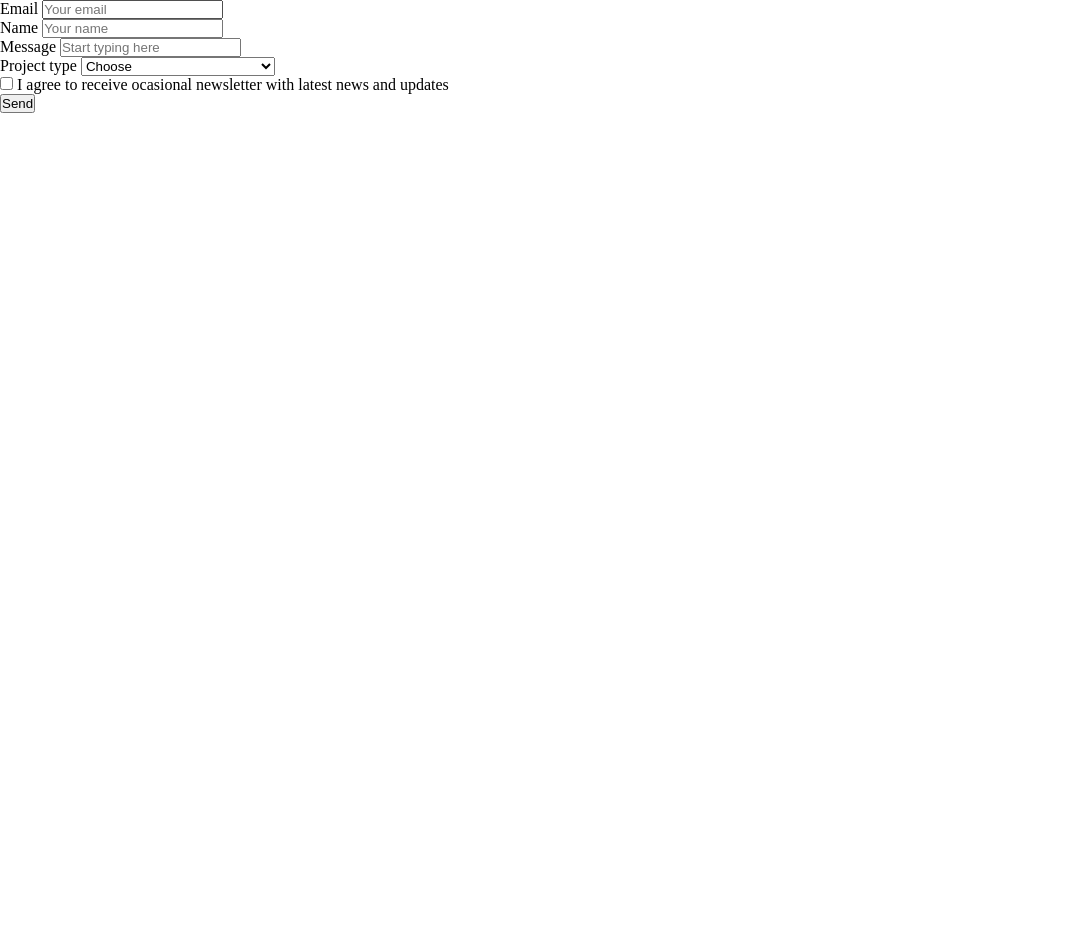
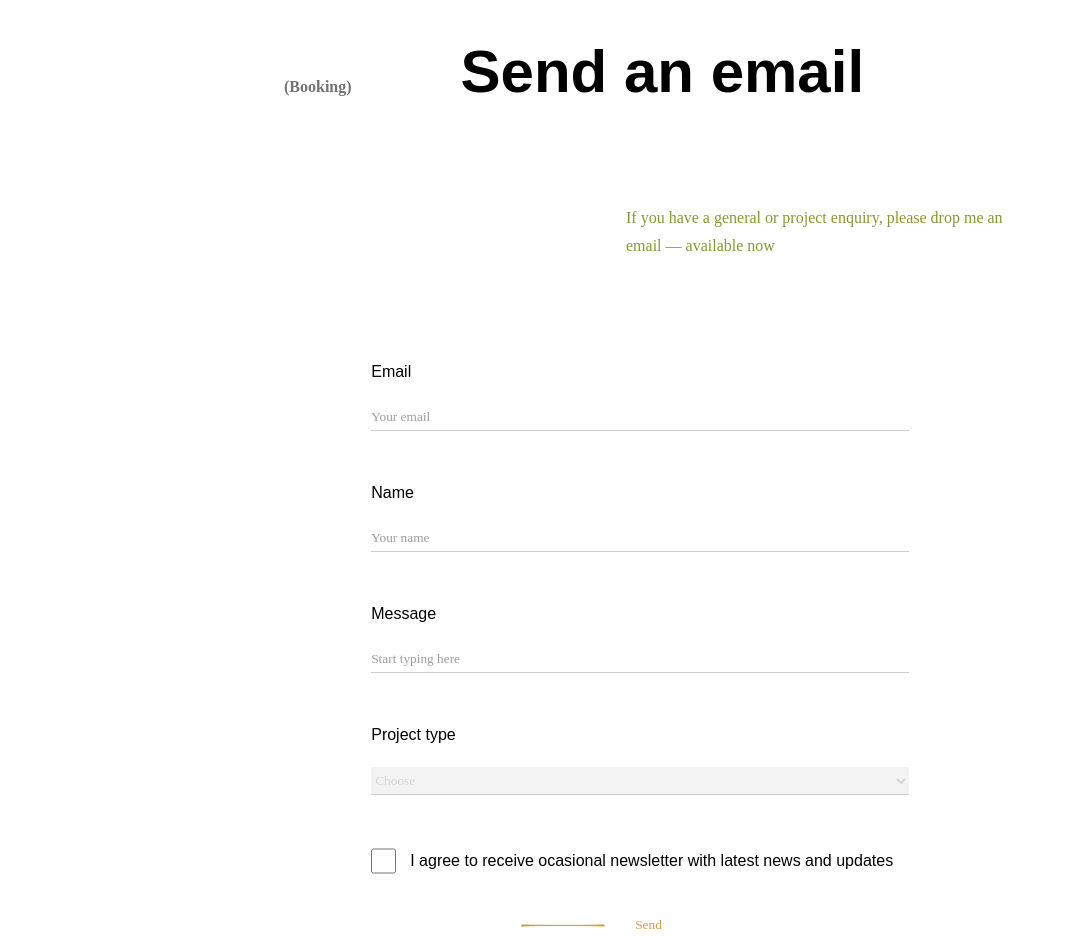
Before and after one commit to TetianaOkhrimenko/forms-homework, a plain HTML site: page index.html in a window 1280 px wide. Shown: the whole page, without its empty margins (0-1066 px from the left). Before the commit the page ends 800 px from the top, so only its background shows below. Drawn offline with Linux system fonts and the light colour scheme; files whose address does not match are found by name.

Commit message:
Added a styling to form-box.

```diff
--- a/index.html
+++ b/index.html
@@ -9,15 +9,36 @@
     <title>Sebastian Mullaert</title>
   </head>
   <body>
+    <section class="form-section">
+      <div>
+        <h3><span>(Booking)</span>Send an email</h3>
+        <p>
+          If you have a general or project enquiry, please drop me an email —
+          available now
+        </p>
+      </div>
+      <div class="form-box">
         <form action="#" method="GET">
           <div>
             <label for="email">Email</label>
-        <input type="email" name="email" id="email" placeholder="Your email" />
+            <input
+              type="email"
+              name="email"
+              id="email"
+              placeholder="Your email"
+              autocomplete="off"
+            />
           </div>
 
           <div>
             <label for="name">Name</label>
-        <input type="text" name="name" id="name" placeholder="Your name" />
+            <input
+              type="text"
+              name="name"
+              id="name"
+              placeholder="Your name"
+              autocomplete="off"
+            />
           </div>
 
           <div>
@@ -27,21 +48,22 @@
               name="message"
               id="message"
               placeholder="Start typing here"
+              autocomplete="off"
             />
           </div>
 
           <div>
             <label for="project">Project type</label>
-        <select name="project" id="project" placeholder="Choose">
-          <option value="" disabled selected hidden>Choose</option>
-          <option value="">Reserve for personal event</option>
-          <option value="">Buy tickets for a next concert</option>
-          <option value="">Reserve from a venue</option>
-          <option value="">Other</option>
+            <select name="project" id="project">
+              <option value="option-0" disabled selected hidden>Choose</option>
+              <option value="option-1">Reserve for personal event</option>
+              <option value="option-2">Buy tickets for a next concert</option>
+              <option value="option-3">Reserve from a venue</option>
+              <option value="option-4">Other</option>
             </select>
           </div>
 
-      <div>
+          <div class="checkbox">
             <input type="checkbox" name="agreement" id="agreement" />
             <label for="agreement"
               >I agree to receive ocasional newsletter with latest news and
@@ -49,7 +71,12 @@
             >
           </div>
 
+          <div class="send-button">
+            <img src="images/icon.png" alt="Icon" />
             <input type="submit" value="Send" />
+          </div>
         </form>
+      </div>
+    </section>
   </body>
 </html>
--- a/style.css
+++ b/style.css
@@ -18,7 +18,120 @@
   padding: 0;
 }
 
+body {
+  font-family: "Ogg", Fallback, sans-serif;
+  font-size: 16px;
+  line-height: 24px;
+}
+
 p {
   margin: 0;
   padding: 0;
 }
+
+img {
+  max-width: 100%;
+}
+
+.form-section {
+  padding: 40px 0;
+}
+.form-section h3 {
+  font-size: 60px;
+  line-height: 64px;
+  color: #000000;
+  margin-left: 284px;
+  margin-bottom: 100px;
+}
+
+.form-section p {
+  font-family: "TradeGothic LT Extended";
+  color: #71870e;
+  opacity: 0.85;
+  line-height: 28px;
+  margin-bottom: 100px;
+  width: 30%;
+  margin-left: 626px;
+}
+
+.form-section span {
+  font-family: "TradeGothic LT Extended";
+  font-size: 16px;
+  line-height: 28px;
+  color: #000000;
+  opacity: 0.55;
+  margin-right: 109px;
+}
+
+.form-box {
+  /*width: 42%;*/
+  display: flex;
+  justify-content: center;
+}
+
+form {
+  width: 42%;
+}
+
+input[type="text"],
+input[type="email"],
+select {
+  padding: 5px 0;
+  margin: 20px 0 50px 0;
+  border: none;
+  border-bottom: 1px solid #b9b9b9;
+  width: 100%;
+}
+
+select:focus,
+input:focus {
+  outline: none;
+  border: none;
+  border-bottom: 1px solid #b9b9b9;
+}
+
+input[placeholder] {
+  font-family: "TradeGothic LT Extended";
+  color: #c4c4c4;
+  opacity: 0.7;
+}
+
+select {
+  font-family: "TradeGothic LT Extended";
+  color: #c4c4c4;
+  opacity: 0.7;
+}
+
+input[type="submit"] {
+  border: none;
+  background: none;
+  font-family: "TradeGothic LT Extended";
+  font-weight: 400;
+  color: #d0a049;
+  cursor: pointer;
+}
+
+.send-button {
+  display: flex;
+  justify-content: flex-start;
+}
+
+.send-button img {
+  margin-left: 150px;
+  margin-right: 30px;
+  height: 100%;
+  align-self: center;
+}
+
+.checkbox {
+  margin-bottom: 40px;
+  display: flex;
+  align-items: center;
+}
+
+input[type="checkbox"] {
+  margin-right: 14px;
+  width: 25px;
+  height: 32px;
+  border-radius: 10px;
+}
```
Lines whose indentation alone changed are shown as unchanged.
